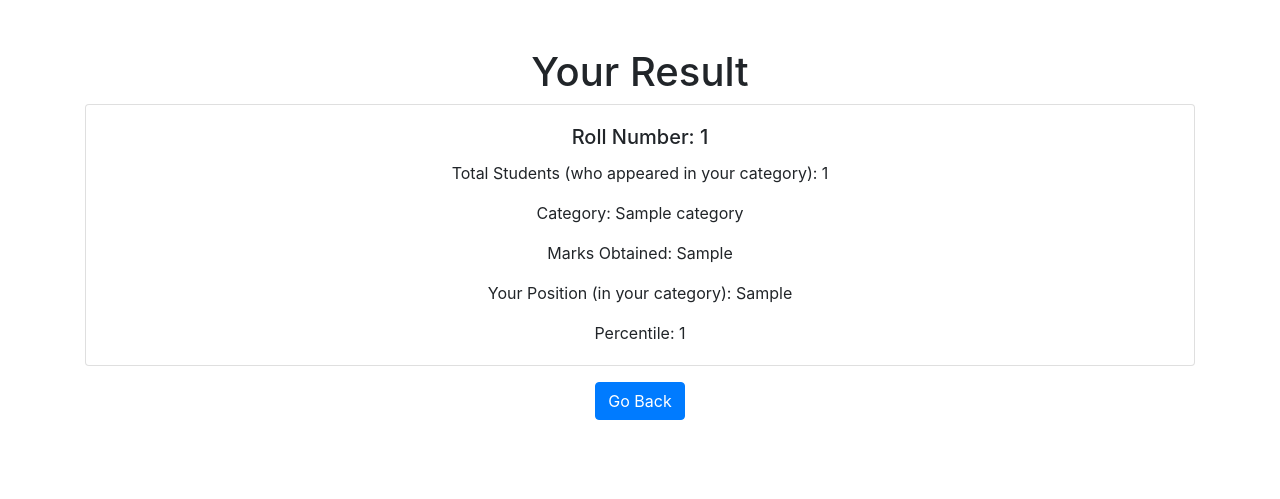
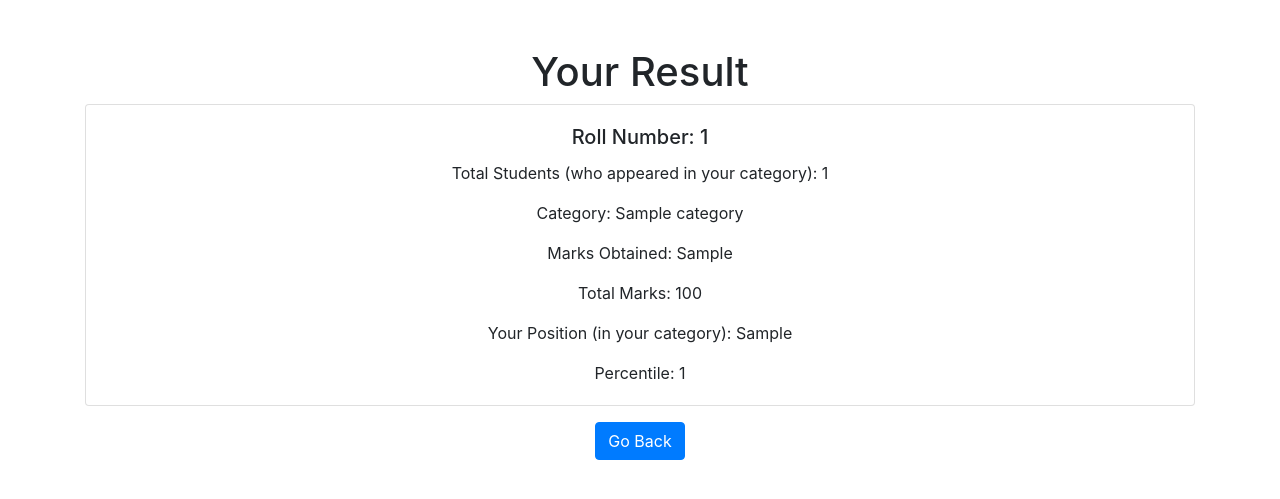
Before and after one commit to BloggingKIng/PUCIT-ResultScraper, a Flask app: template WebApp/templates/result.html in a window 1280 px wide. Shown: the top 499 px of the page. Run offline with Flask 3, Linux system fonts and the light colour scheme; the template is opened without the code that fills it: most values are stand-ins (such as "Sample title", 1, 10 or a date in 2020); some libraries are stand-ins or nearby versions.

Commit message:
Minor change

```diff
--- a/WebApp/templates/result.html
+++ b/WebApp/templates/result.html
@@ -15,6 +15,7 @@
                 <p class="card-text">Total Students (who appeared in your category): {{ total_students }}</p>
                 <p class="card-text">Category: {{ category }}</p>
                 <p class="card-text">Marks Obtained: {{ marks_obtained }}</p>
+                <p class="card-text">Total Marks: 100</p>
                 <p class="card-text">Your Position (in your category): {{ merit_position }}</p>
                 <p class="card-text">Percentile: {{ percentile }}</p>
             </div>
```
